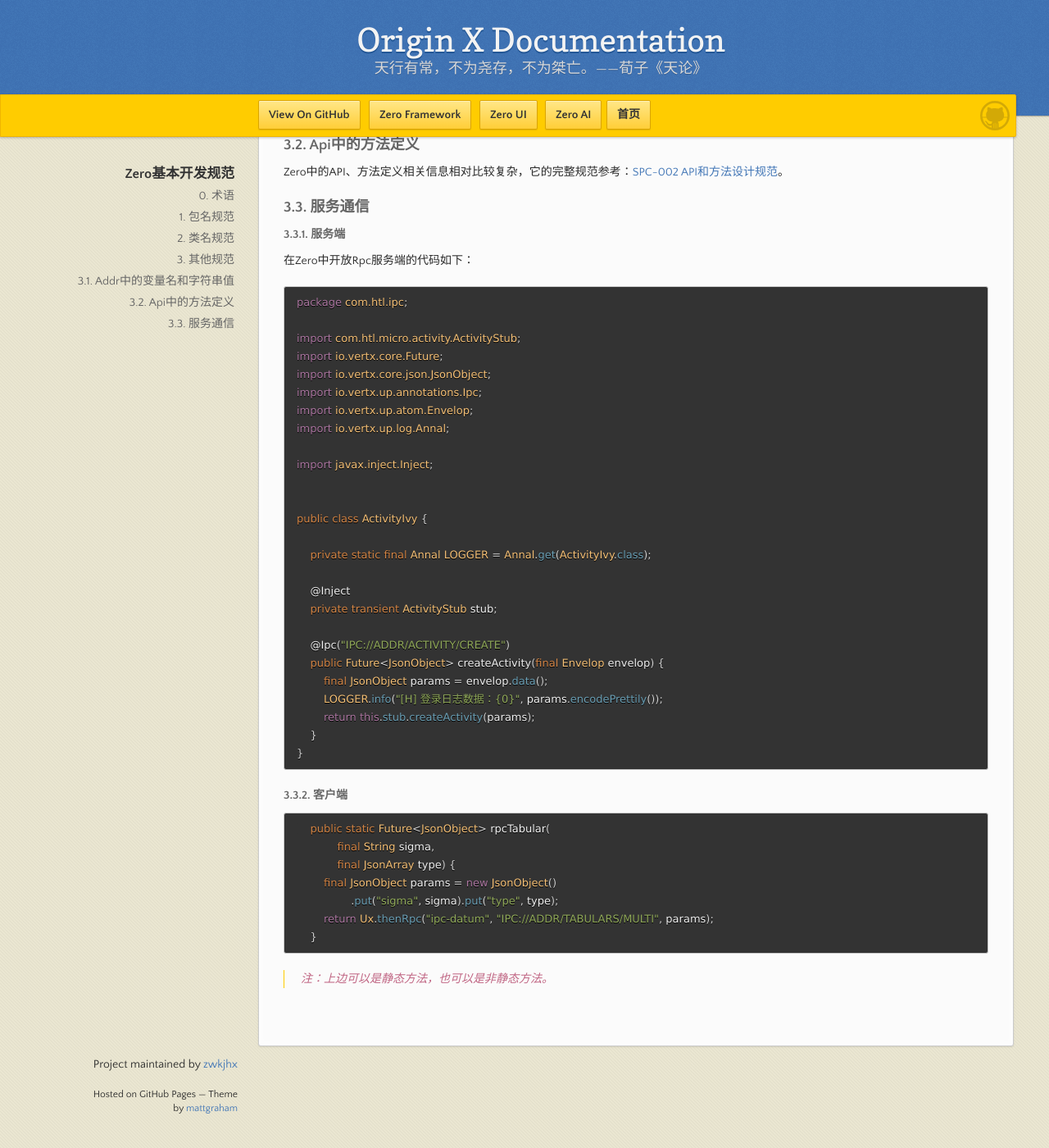
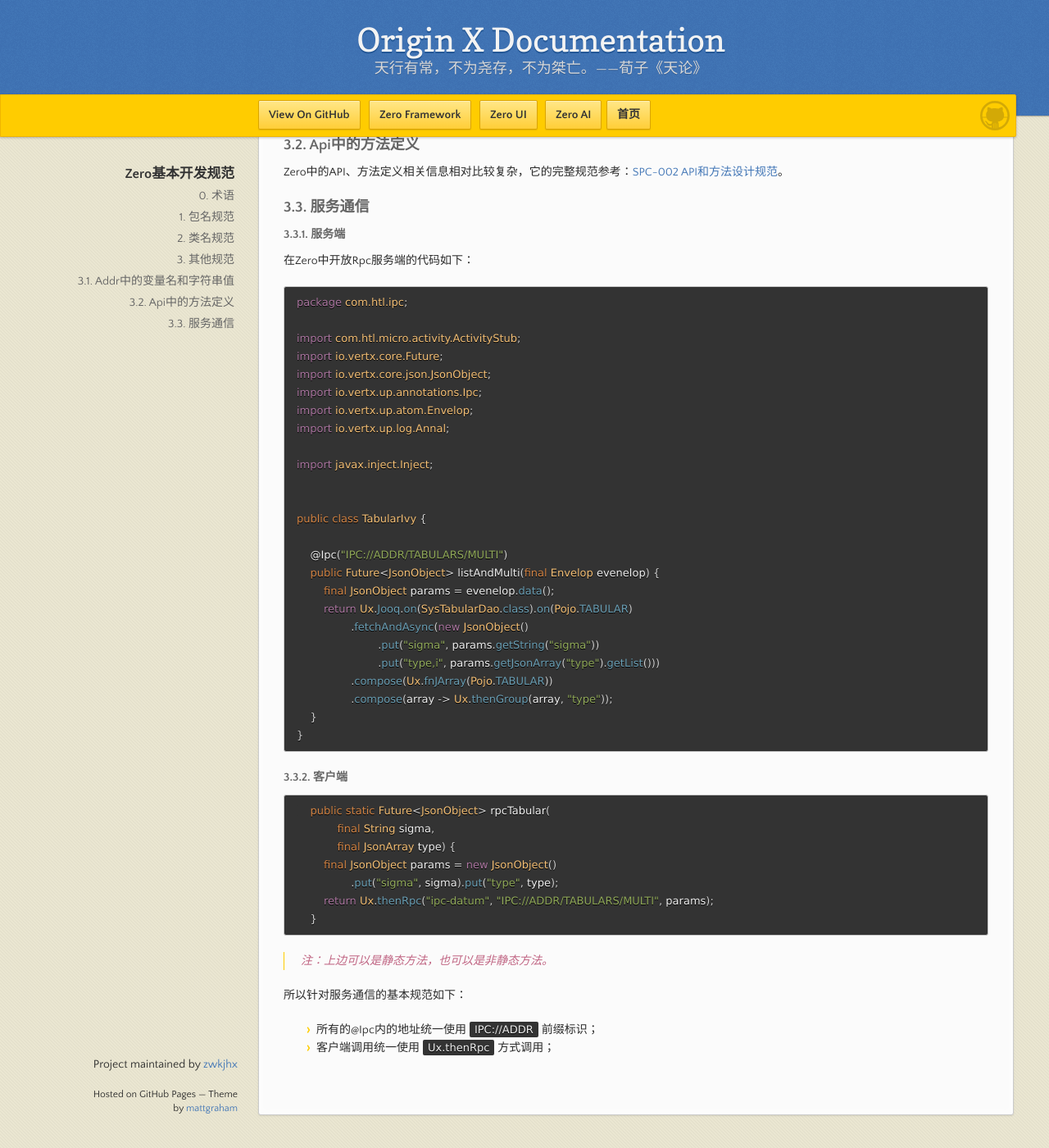
Before and after one commit to zwkjhx/ox-doc, a Jekyll site: the page built from specification/1-zerogui-fan/spc-001-zeroji-ben-kai-fa-gui-fan.md, in a window 1280 px wide and 1400 px high, scrolled down 1827 px. Shown: the whole window at 82% size. Built offline with Jekyll 4.4.1, drawn with Linux system fonts in a browser that asks for light colours; our own code applies the rules of GitHub Pages for plain Markdown files.

Commit message:
Updates specification/1-zerogui-fan/spc-001-zeroji-ben-kai-fa-gui-fan.md
Auto commit by GitBook Editor

````diff
--- a/specification/1-zerogui-fan/spc-001-zeroji-ben-kai-fa-gui-fan.md
+++ b/specification/1-zerogui-fan/spc-001-zeroji-ben-kai-fa-gui-fan.md
@@ -79,18 +79,17 @@
 import javax.inject.Inject;
 
 
-public class ActivityIvy {
+public class TabularIvy {
 
-    private static final Annal LOGGER = Annal.get(ActivityIvy.class);
-
-    @Inject
-    private transient ActivityStub stub;
-
-    @Ipc("IPC://ADDR/ACTIVITY/CREATE")
-    public Future<JsonObject> createActivity(final Envelop envelop) {
-        final JsonObject params = envelop.data();
-        LOGGER.info("[H] 登录日志数据：{0}", params.encodePrettily());
-        return this.stub.createActivity(params);
+    @Ipc("IPC://ADDR/TABULARS/MULTI")
+    public Future<JsonObject> listAndMulti(final Envelop evenelop) {
+        final JsonObject params = evenelop.data();
+        return Ux.Jooq.on(SysTabularDao.class).on(Pojo.TABULAR)
+                .fetchAndAsync(new JsonObject()
+                        .put("sigma", params.getString("sigma"))
+                        .put("type,i", params.getJsonArray("type").getList()))
+                .compose(Ux.fnJArray(Pojo.TABULAR))
+                .compose(array -> Ux.thenGroup(array, "type"));
     }
 }
 ```
@@ -108,3 +107,8 @@
 ```
 
 > 注：上边可以是静态方法，也可以是非静态方法。
+
+所以针对服务通信的基本规范如下：
+
+* 所有的@Ipc内的地址统一使用`IPC://ADDR`前缀标识；
+* 客户端调用统一使用`Ux.thenRpc`方式调用；
````
